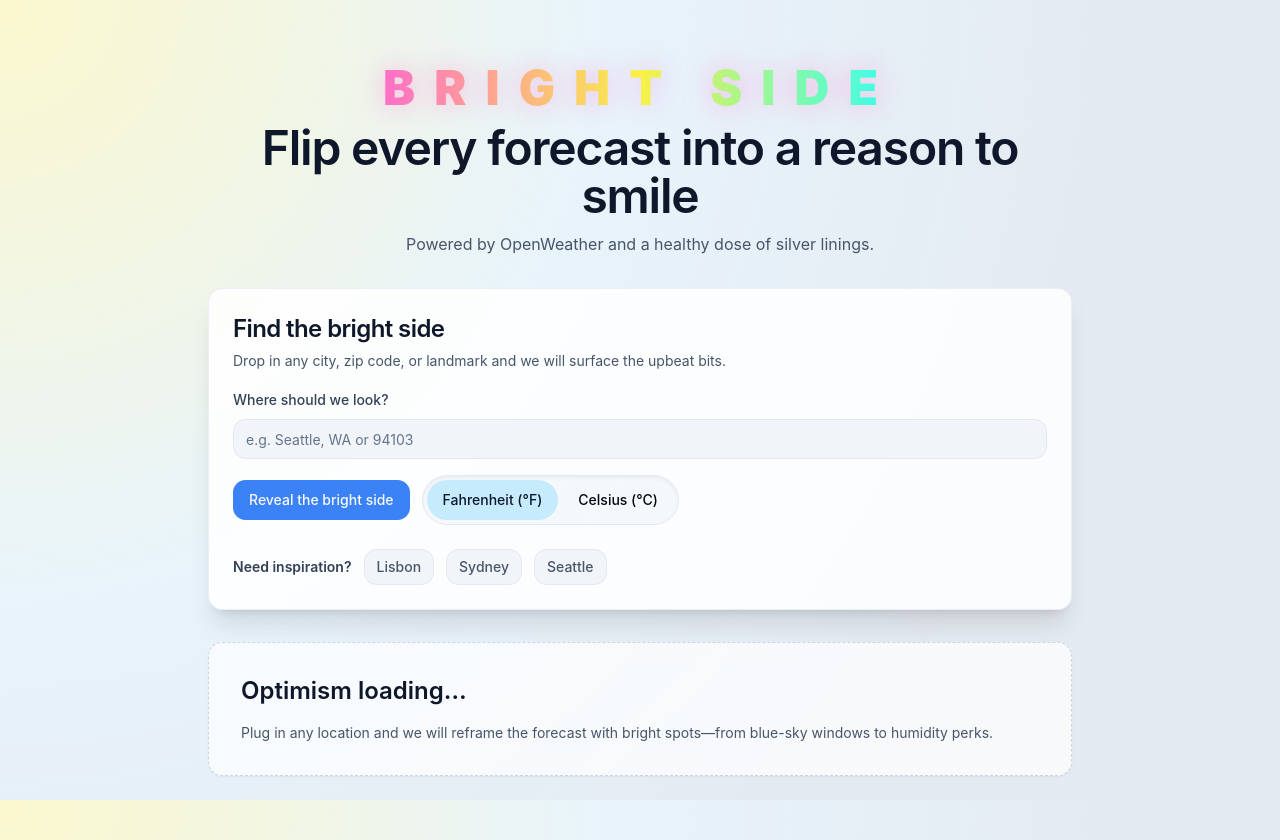
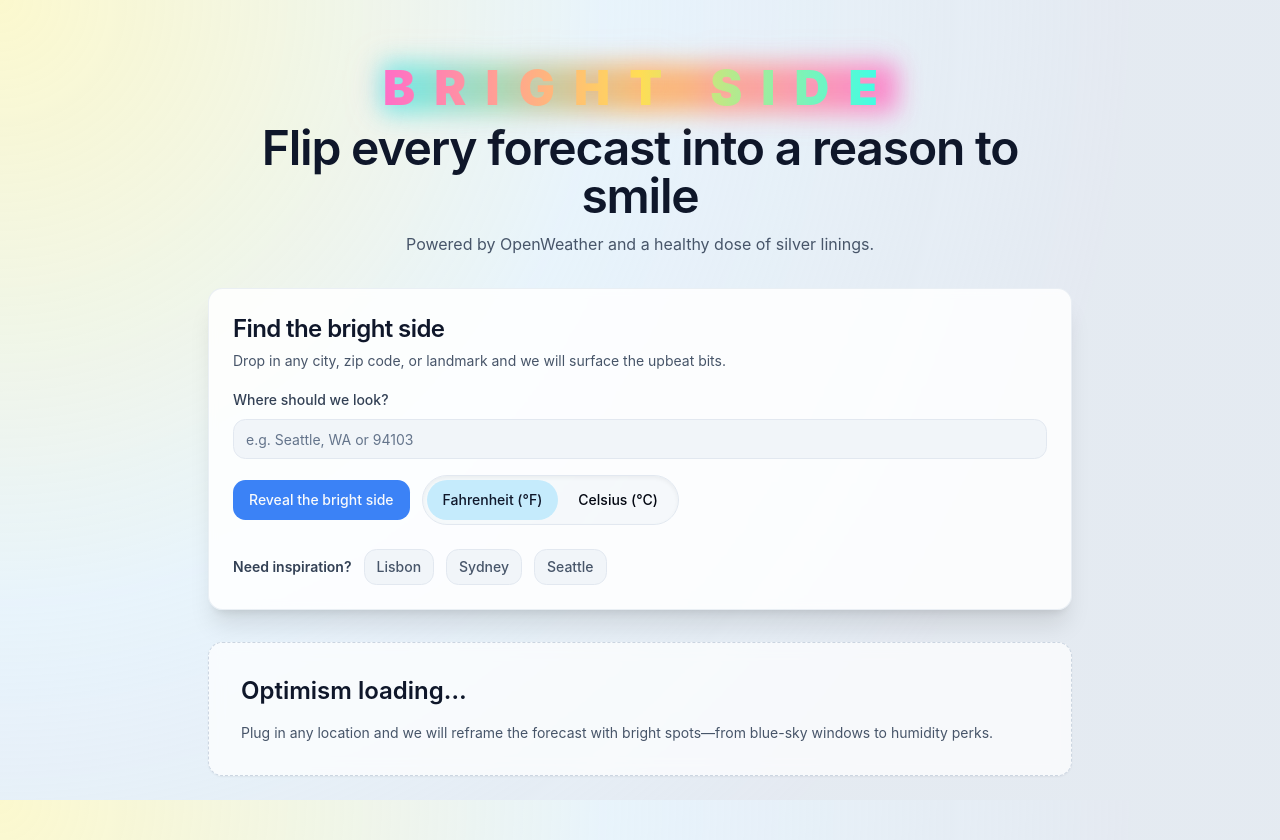
Before and after one commit to kevinfrey/optimistic-weather, a React (Vite) app: page / in a window 1280 px wide. Built offline with nearby package versions, Linux system fonts and the light colour scheme.

Commit message:
Intensify Bright Side neon header

```diff
--- a/src/App.tsx
+++ b/src/App.tsx
@@ -163,8 +163,11 @@ function App() {
       <div className="mx-auto flex w-full max-w-4xl flex-col gap-8 px-4 py-16">
         <header className="space-y-3 text-center">
           <div className="flex justify-center">
-            <span className="bg-gradient-to-r from-[#ff6ec7] via-[#f9f047] to-[#32fff0] bg-clip-text text-4xl font-black uppercase tracking-[0.4em] text-transparent drop-shadow-[0_0_14px_rgba(255,110,199,0.45)] sm:text-5xl">
-              Bright Side
+            <span className="relative inline-flex items-center justify-center text-4xl font-black uppercase tracking-[0.4em] text-transparent sm:text-5xl">
+              <span className="absolute inset-0 -scale-x-100 transform bg-gradient-to-r from-[#ff6ec7] via-[#ffb347] to-[#32fff0] opacity-80 blur-md" aria-hidden />
+              <span className="relative bg-gradient-to-r from-[#ff6ec7] via-[#ffdd55] to-[#32fff0] bg-clip-text drop-shadow-[0_0_18px_rgba(255,136,206,0.55)]">
+                Bright Side
+              </span>
             </span>
           </div>
           <h1 className="text-4xl font-semibold tracking-tight text-slate-900 sm:text-5xl">
```
